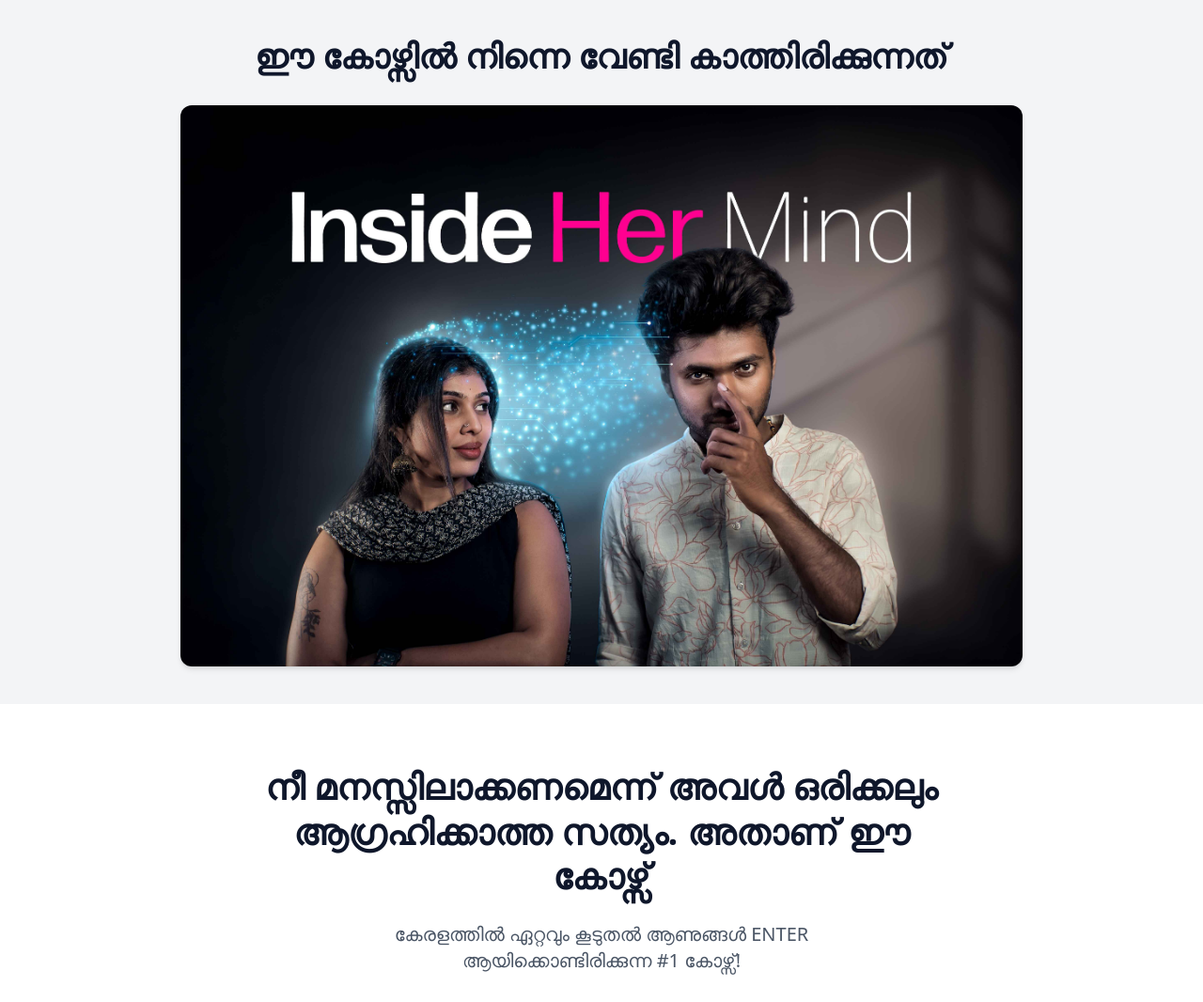
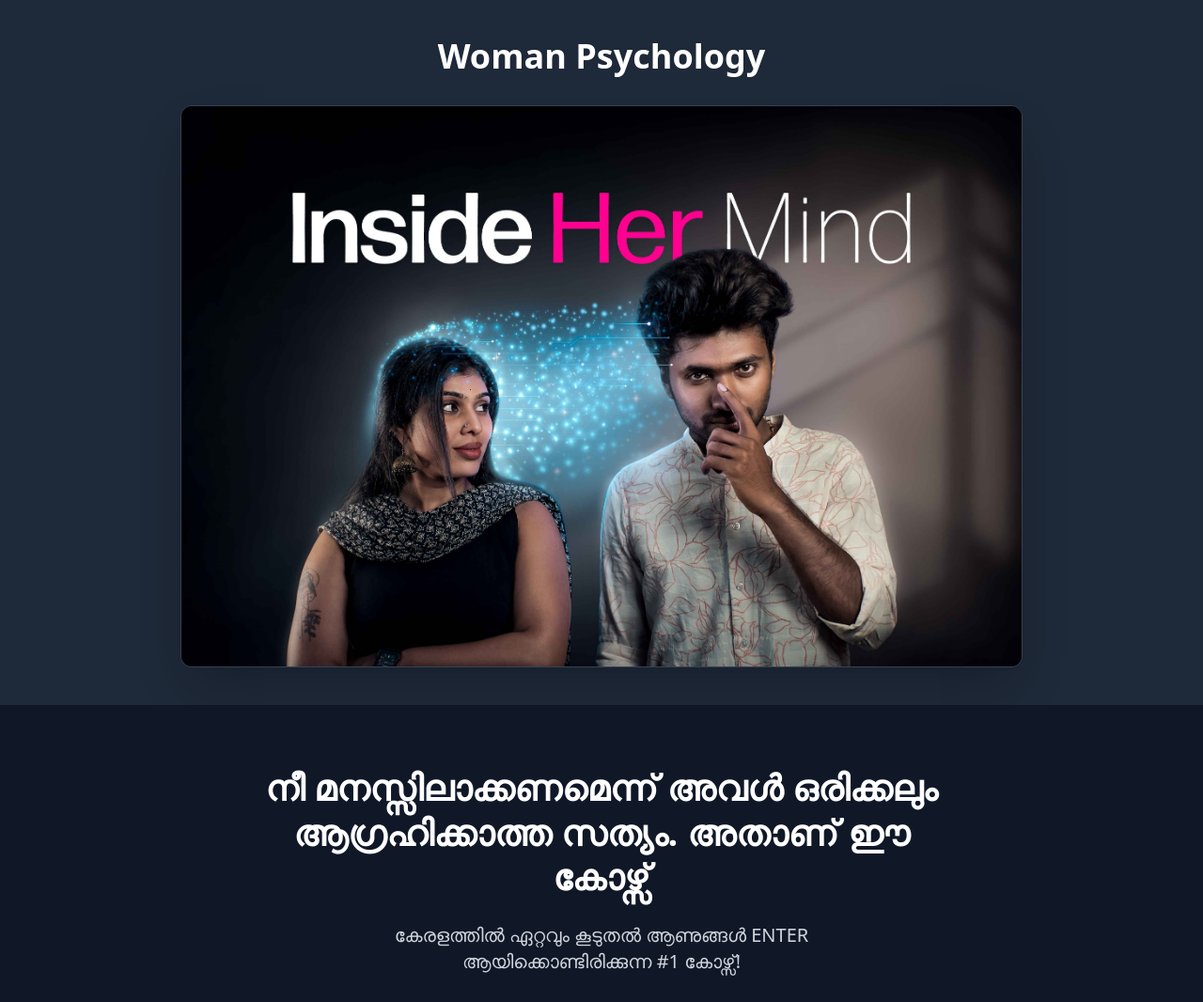
Before and after one commit to aljithkj02/women-psy, a React (Vite) app: page / in a window 1280 px wide. Shown: the top 1066 px of the page at 94% size. Built offline with nearby package versions, Linux system fonts and the light colour scheme.

Commit message:
Update the theme

```diff
--- a/src/components/LandingPage.tsx
+++ b/src/components/LandingPage.tsx
@@ -41,29 +41,30 @@ const LandingPage: React.FC = () => {
     };
 
     return (
-        <div className="bg-white text-slate-900 font-sans">
+        <div className="bg-gray-900 text-gray-100 font-sans">
 
             {/* Intro Image Section */}
-            <section className="py-10 px-4 text-center bg-gray-100">
-                <h2 className="text-3xl md:text-4xl font-bold mb-8">
-                    ഈ കോഴ്സിൽ നിന്നെ വേണ്ടി കാത്തിരിക്കുന്നത്
+            <section className="py-10 px-4 text-center bg-gray-800">
+                <h2 className="text-3xl md:text-4xl font-bold mb-8 text-white">
+                    {/* ഈ കോഴ്സിൽ നിന്നെ വേണ്ടി കാത്തിരിക്കുന്നത് */}
+                    Woman Psychology
                 </h2>
                 <div className="max-w-4xl mx-auto">
                     <img
                         src={Mind}
                         alt="Course Intro"
-                        className="w-full rounded-xl shadow-md"
+                        className="w-full rounded-xl shadow-2xl border border-gray-700"
                     />
                 </div>
             </section>
 
             {/* Hero Section */}
-            <section className="py-16 flex flex-col items-center justify-center px-6 text-center">
+            <section className="py-16 flex flex-col items-center justify-center px-6 text-center bg-gray-900">
                 <motion.h1
                     initial={{ opacity: 0, y: -20 }}
                     animate={{ opacity: 1, y: 0 }}
                     transition={{ duration: 0.8 }}
-                    className="text-3xl md:text-[38px] font-bold leading-tight max-w-3xl"
+                    className="text-3xl md:text-[38px] font-bold leading-tight max-w-3xl text-white"
                 >
                     നീ മനസ്സിലാക്കണമെന്ന് അവൾ ഒരിക്കലും ആഗ്രഹിക്കാത്ത സത്യം. അതാണ്‌ ഈ കോഴ്സ്<br />
                 </motion.h1>
@@ -71,7 +72,7 @@ const LandingPage: React.FC = () => {
                     initial={{ opacity: 0, y: 10 }}
                     animate={{ opacity: 1, y: 0 }}
                     transition={{ delay: 0.4, duration: 0.8 }}
-                    className="mt-6 text-lg md:text-xl max-w-xl text-gray-600"
+                    className="mt-6 text-lg md:text-xl max-w-xl text-gray-300"
                 >
                     {/* ഓരോ ആണുങ്ങളും  ഏറ്റവും കൂടുതൽ Enter ആയി  കൊണ്ടിരിക്കുന്ന കേരളത്തിലെ number 1 കോഴ്സ് */}
                     {/* കേരളത്തിലെ പുരുഷന്മാർ ഏറ്റവുമധികം ആകർഷിക്കപ്പെടുന്ന #1 Course */}
@@ -82,7 +83,7 @@ const LandingPage: React.FC = () => {
                     target="_blank"
                     rel="noopener noreferrer"
                     whileHover={{ scale: 1.05 }}
-                    className="mt-8 px-6 py-3 bg-yellow-400 text-slate-900 font-semibold rounded-xl shadow-md hover:shadow-lg transition"
+                    className="mt-8 px-6 py-3 bg-yellow-400 text-slate-900 font-semibold rounded-xl shadow-lg hover:shadow-xl hover:bg-yellow-300 transition"
                 >
                     Enroll Now
                 </motion.a>
@@ -90,12 +91,12 @@ const LandingPage: React.FC = () => {
 
 
             {/* Video Section */}
-            <section className="py-20 bg-gray-100 px-4">
+            <section className="py-20 bg-gray-800 px-4">
                 <div className="max-w-5xl mx-auto grid gap-12 md:grid-cols-2">
 
                     <div>
                         {/* <h2 className="text-2xl font-semibold mb-4">{video.title}</h2> */}
-                        <div className="aspect-[9/14] bg-black rounded-xl overflow-hidden">
+                        <div className="aspect-[9/14] bg-black rounded-xl overflow-hidden shadow-2xl border border-gray-700">
                             <video
                                 className="w-full h-full object-cover"
                                 controls
@@ -114,7 +115,7 @@ const LandingPage: React.FC = () => {
                                 target="_blank"
                                 rel="noopener noreferrer"
                                 whileHover={{ scale: 1.05 }}
-                                className="inline-block px-8 py-4 bg-yellow-400 text-slate-900 font-bold rounded-xl shadow-md hover:shadow-xl transition"
+                                className="inline-block px-8 py-4 bg-yellow-400 text-slate-900 font-bold rounded-xl shadow-lg hover:shadow-xl hover:bg-yellow-300 transition"
                             >
                                 Join Now
                             </motion.a>
@@ -123,7 +124,7 @@ const LandingPage: React.FC = () => {
 
                     <div >
                         {/* <h2 className="text-2xl font-semibold mb-4">{video.title}</h2> */}
-                        <div className="aspect-[9/14] bg-black rounded-xl overflow-hidden">
+                        <div className="aspect-[9/14] bg-black rounded-xl overflow-hidden shadow-2xl border border-gray-700">
                             <video
                                 className="w-full h-full object-cover"
                                 controls
@@ -141,20 +142,20 @@ const LandingPage: React.FC = () => {
             </section>
 
             {/* Audio Testimonials */}
-            <section className="py-20 px-4">
+            <section className="py-20 px-4 bg-gray-900">
                 <div className="max-w-4xl mx-auto text-center">
-                    <h2 className="text-3xl font-semibold mb-10">
+                    <h2 className="text-3xl font-semibold mb-10 text-white">
                         സ്ത്രീകളെ മനസ്സിലാക്കാൻ ആണുങ്ങൾ എന്തുകൊണ്ട് ഈ കോഴ്സിൽ JOIN ചെയ്യുന്നു?
                     </h2>
                     <div className="grid md:grid-cols-2 gap-8">
                         {testimonials.map((item, index) => {
                             const globalIndex = index + videos.length; // keep unique index across video/audio
                             return (
-                                <div key={index} className="p-6 bg-white rounded-xl shadow">
-                                    <p className="mb-4 text-gray-700 italic">{item.quote}</p>
+                                <div key={index} className="p-6 bg-gray-800 rounded-xl shadow-lg border border-gray-700">
+                                    <p className="mb-4 text-gray-300 italic">{item.quote}</p>
                                     <audio
                                         controls
-                                        className="w-full"
+                                        className="w-full [&::-webkit-media-controls-panel]:bg-gray-700"
                                         // @ts-ignore
                                         ref={(el) => (mediaRefs.current[globalIndex] = el)}
                                         onPlay={() => handleMediaPlay(globalIndex)}
@@ -167,10 +168,10 @@ const LandingPage: React.FC = () => {
                         })}
                     </div>
                 </div>
-            </section>u
+            </section>
 
             {/* Final CTA */}
-            <section className="py-20 bg-slate-900 text-white text-center px-4">
+            <section className="py-20 bg-slate-900 text-white text-center px-4 border-t border-gray-800">
                 <motion.h2
                     initial={{ opacity: 0 }}
                     whileInView={{ opacity: 1 }}
@@ -185,7 +186,7 @@ const LandingPage: React.FC = () => {
                     target="_blank"
                     rel="noopener noreferrer"
                     whileHover={{ scale: 1.05 }}
-                    className="inline-block px-8 py-4 bg-yellow-400 text-slate-900 font-bold rounded-xl shadow-md hover:shadow-xl transition"
+                    className="inline-block px-8 py-4 bg-yellow-400 text-slate-900 font-bold rounded-xl shadow-lg hover:shadow-xl hover:bg-yellow-300 transition"
                 >
                     Enroll Now
                 </motion.a>
```
